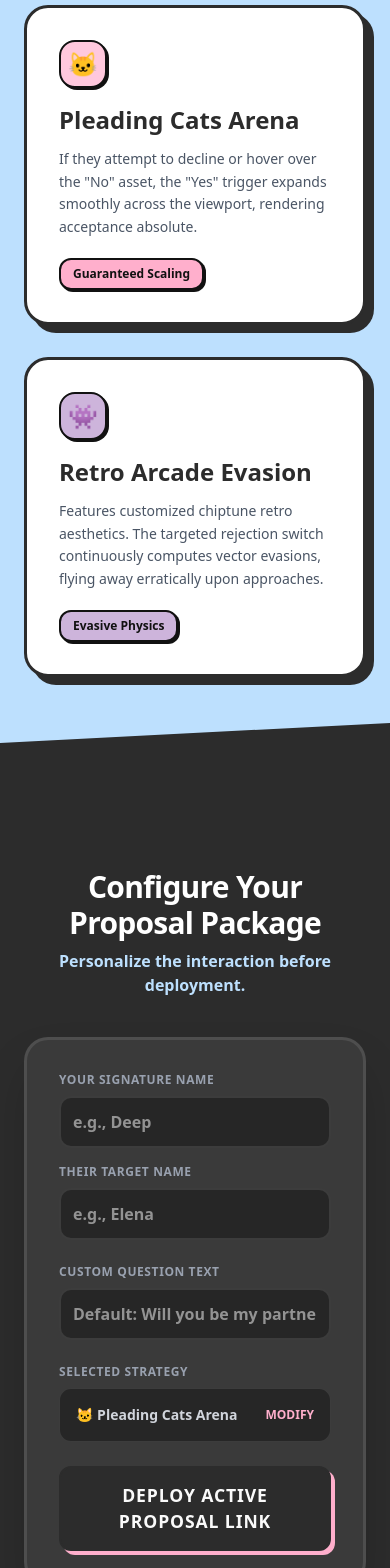
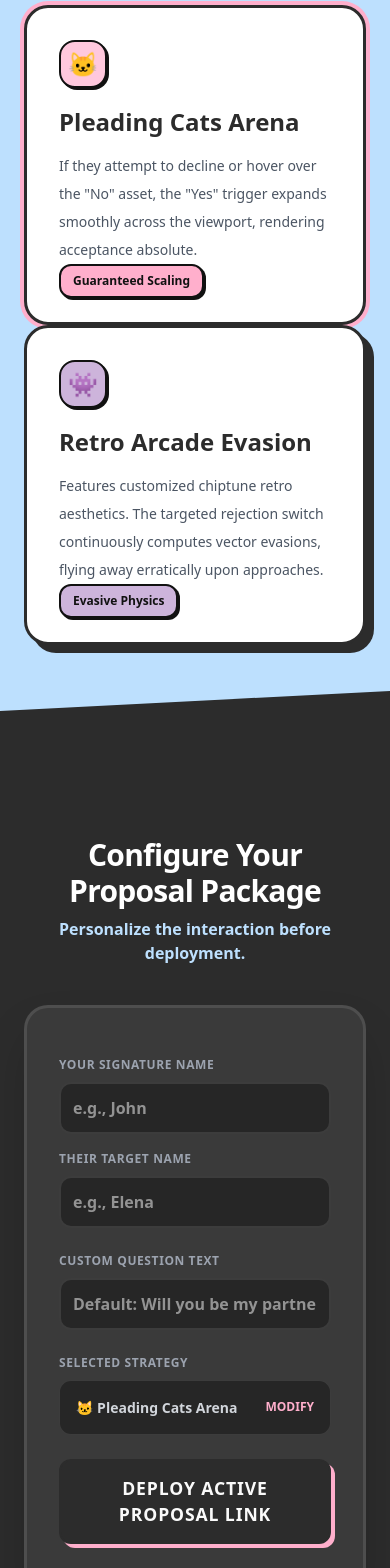
Before and after one commit to Bearcry55/tellme, a Next.js app in the folder frontend/: page / in a window 390 px wide. Shown: the part 1080-2648 px from the top of the page. Built offline with nearby package versions, Linux system fonts and the light colour scheme.

Commit message:
create different css file for better structure

```diff
--- a/frontend/components/Catalog.tsx
+++ b/frontend/components/Catalog.tsx
@@ -1,7 +1,7 @@
 "use client";
 
-import { Layers, Smartphone, Send, ShieldCheck } from "lucide-react";
 
+import styles from "./SkylineCatalog.module.css"
 interface SkylineCatalogProps {
   templateId: string;
   setTemplateId: (id: string) => void;
@@ -27,7 +27,7 @@ export default function SkylineCatalog({
           </p>
         </div>
 
-        <div className="grid grid-cols-1 md:grid-cols-2 gap-8">
+
 
     {/* CARD 1 */}
 <div
@@ -35,69 +35,71 @@ export default function SkylineCatalog({
     setTemplateId("pleading-cats-02");
     scrollToForm();
   }}
-            className={`cursor-pointer solid-card p-8 flex flex-col justify-between h-80 transition-transform hover:-translate-y-2 bg-white ${
+  className={`${styles.catalogCard} solid-card ${
     templateId === "pleading-cats-02"
-                ? "ring-4 ring-[#FFAFCC]"
+      ? styles.selectedPink
       : ""
   }`}
 >
   <div>
-              <div className="w-12 h-12 rounded-2xl bg-[#FFC8DD] border-2 border-[#111] flex items-center justify-center text-2xl mb-4 shadow-[2px_2px_0px_#111]">
+    <div
+      className={`${styles.iconBox} ${styles.iconPink}`}
+    >
       🐱
     </div>
 
-              <h3 className="text-2xl font-black text-[#2C2C2C]">
+    <h3 className={styles.cardTitle}>
       Pleading Cats Arena
     </h3>
 
-              <p className="text-gray-600 text-sm mt-3 font-medium leading-relaxed">
+    <p className={styles.cardDescription}>
       If they attempt to decline or hover over the "No"
       asset, the "Yes" trigger expands smoothly across the
       viewport, rendering acceptance absolute.
     </p>
   </div>
 
-            <span className="text-xs font-black text-[#111] bg-[#FFAFCC] border-2 border-[#111] px-3 py-1.5 rounded-xl self-start shadow-[2px_2px_0px_#111]">
+  <span
+    className={`${styles.badge} ${styles.badgePink}`}
+  >
     Guaranteed Scaling
   </span>
 </div>
-
-          {/* CARD 2 */}
          <div
   onClick={() => {
     setTemplateId("retro-pixel-03");
     scrollToForm();
   }}
-            className={`cursor-pointer solid-card p-8 flex flex-col justify-between h-80 transition-transform hover:-translate-y-2 bg-white ${
+  className={`${styles.catalogCard} solid-card ${
     templateId === "retro-pixel-03"
-                ? "ring-4 ring-[#CDB4DB]"
+      ? styles.selectedPurple
       : ""
   }`}
 >
   <div>
-              <div className="w-12 h-12 rounded-2xl bg-[#CDB4DB] border-2 border-[#111] flex items-center justify-center text-2xl mb-4 shadow-[2px_2px_0px_#111]">
+    <div
+      className={`${styles.iconBox} ${styles.iconPurple}`}
+    >
       👾
     </div>
 
-              <h3 className="text-2xl font-black text-[#2C2C2C]">
+    <h3 className={styles.cardTitle}>
       Retro Arcade Evasion
     </h3>
 
-              <p className="text-gray-600 text-sm mt-3 font-medium leading-relaxed">
+    <p className={styles.cardDescription}>
       Features customized chiptune retro aesthetics. The
       targeted rejection switch continuously computes vector
       evasions, flying away erratically upon approaches.
     </p>
   </div>
 
-            <span className="text-xs font-black text-[#111] bg-[#CDB4DB] border-2 border-[#111] px-3 py-1.5 rounded-xl self-start shadow-[2px_2px_0px_#111]">
+  <span
+    className={`${styles.badge} ${styles.badgePurple}`}
+  >
     Evasive Physics
   </span>
 </div>
-        </div>
-
-
-
       {/* WAVE */}
       <div
         className="absolute bottom-0 left-0 w-full overflow-hidden"
--- /dev/null
+++ b/frontend/components/ProposalForm.module.css
@@ -0,0 +1,88 @@
+.proposalCard {
+  background: #3a3a3a;
+  border: 3px solid rgba(255, 255, 255, 0.1);
+  border-radius: 1.5rem;
+  padding: 2rem;
+  box-shadow: 0 25px 50px -12px rgb(0 0 0 / 0.25);
+}
+
+.formLabel {
+  display: block;
+  font-size: 0.75rem;
+  font-weight: 900;
+  letter-spacing: 0.05em;
+  text-transform: uppercase;
+  color: #9ca3af;
+  margin-bottom: 0.5rem;
+}
+
+.formInput {
+  width: 100%;
+  background: #262626;
+  border: 2px solid rgba(255, 255, 255, 0.1);
+  border-radius: 0.75rem;
+  padding: 0.75rem;
+  color: white;
+  font-weight: 600;
+  outline: none;
+}
+
+.formInputPurple:focus {
+  border-color: #cdb4db;
+}
+
+.formInputPink:focus {
+  border-color: #ffafcc;
+}
+
+.formInputBlue:focus {
+  border-color: #bde0fe;
+}
+
+.strategyBox {
+  padding: 1rem;
+  background: #262626;
+  border-radius: 0.75rem;
+  border: 1px solid rgba(255, 255, 255, 0.1);
+  display: flex;
+  justify-content: space-between;
+  align-items: center;
+  font-size: 0.875rem;
+  font-weight: 600;
+  color: #d1d5db;
+}
+
+.modifyBtn {
+  font-size: 0.75rem;
+  font-weight: 900;
+  text-transform: uppercase;
+  color: #ffafcc;
+  cursor: pointer;
+}
+
+.modifyBtn:hover {
+  text-decoration: underline;
+}
+
+.resultBox {
+  margin-top: 2.5rem;
+  padding-top: 2rem;
+  border-top: 1px dashed rgba(255, 255, 255, 0.1);
+  display: flex;
+  justify-content: space-around;
+  align-items: center;
+  gap: 1.5rem;
+  background: #252525;
+  padding: 1.5rem;
+  border-radius: 1rem;
+}
+
+@media (max-width: 640px) {
+  .proposalCard {
+    padding: 3rem 2rem;
+  }
+
+  .resultBox {
+    flex-direction: column;
+  }
+}
--- a/frontend/components/ProposalForm.tsx
+++ b/frontend/components/ProposalForm.tsx
@@ -1,5 +1,6 @@
 "use client";
 
+import styles from"./ProposalForm.module.css"
 import { useState } from "react";
 import { motion } from "framer-motion";
 
@@ -89,7 +90,6 @@ export default function ProposalForm({
   return (
     <section className="theme-form py-24 px-6">
   <div className="max-w-3xl mx-auto">
-
     <div className="mb-10 text-center">
       <h3 className="text-3xl sm:text-4xl font-black tracking-tight">
         Configure Your Proposal Package
@@ -100,13 +100,11 @@ export default function ProposalForm({
       </p>
     </div>
 
-        <div className="bg-[#3A3A3A] border-[3px] border-white/10 rounded-3xl p-8 sm:p-12 shadow-2xl">
+    <div className={styles.proposalCard}>
       <form onSubmit={handleSubmit} className="space-y-6">
-
         <div className="grid grid-cols-1 sm:grid-cols-2 gap-4">
-
           <div>
-                <label className="block text-xs font-black tracking-wider uppercase text-gray-400 mb-2">
+            <label className={styles.formLabel}>
               Your Signature Name
             </label>
 
@@ -114,16 +112,14 @@ export default function ProposalForm({
               type="text"
               required
               value={senderName}
-                  onChange={(e) =>
-                    setSenderName(e.target.value)
-                  }
-                  placeholder="e.g., Deep"
-                  className="w-full bg-[#262626] border-2 border-white/10 rounded-xl p-3 font-semibold text-white focus:outline-none focus:border-[#CDB4DB]"
+              onChange={(e) => setSenderName(e.target.value)}
+              placeholder="e.g., John"
+              className={`${styles.formInput} ${styles.formInputPurple}`}
             />
           </div>
 
           <div>
-                <label className="block text-xs font-black tracking-wider uppercase text-gray-400 mb-2">
+            <label className={styles.formLabel}>
               Their Target Name
             </label>
 
@@ -131,37 +127,33 @@ export default function ProposalForm({
               type="text"
               required
               value={receiverName}
-                  onChange={(e) =>
-                    setReceiverName(e.target.value)
-                  }
+              onChange={(e) => setReceiverName(e.target.value)}
               placeholder="e.g., Elena"
-                  className="w-full bg-[#262626] border-2 border-white/10 rounded-xl p-3 font-semibold text-white focus:outline-none focus:border-[#FFAFCC]"
+              className={`${styles.formInput} ${styles.formInputPink}`}
             />
           </div>
         </div>
 
         <div>
-              <label className="block text-xs font-black tracking-wider uppercase text-gray-400 mb-2">
+          <label className={styles.formLabel}>
             Custom Question Text
           </label>
 
           <input
             type="text"
             value={customQuestion}
-                onChange={(e) =>
-                  setCustomQuestion(e.target.value)
-                }
+            onChange={(e) => setCustomQuestion(e.target.value)}
             placeholder="Default: Will you be my partner?"
-                className="w-full bg-[#262626] border-2 border-white/10 rounded-xl p-3 font-semibold text-white focus:outline-none focus:border-[#BDE0FE]"
+            className={`${styles.formInput} ${styles.formInputBlue}`}
           />
         </div>
 
         <div>
-              <label className="block text-xs font-black tracking-wider uppercase text-gray-400 mb-2">
+          <label className={styles.formLabel}>
             Selected Strategy
           </label>
 
-              <div className="p-4 bg-[#262626] rounded-xl border border-white/10 font-semibold text-sm text-gray-300 flex items-center justify-between">
+          <div className={styles.strategyBox}>
             <span>
               {templateId === "pleading-cats-02"
                 ? "🐱 Pleading Cats Arena"
@@ -171,7 +163,7 @@ export default function ProposalForm({
             <button
               type="button"
               onClick={scrollToCatalog}
-                  className="text-xs font-black text-[#FFAFCC] uppercase hover:underline"
+              className={styles.modifyBtn}
             >
               Modify
             </button>
@@ -193,28 +185,20 @@ export default function ProposalForm({
         <motion.div
           initial={{ opacity: 0, y: 15 }}
           animate={{ opacity: 1, y: 0 }}
-              className="mt-10 pt-8 border-t border-dashed border-white/10 flex flex-col sm:flex-row items-center justify-around gap-6 bg-[#252525] p-6 rounded-2xl"
+          className={styles.resultBox}
         >
           <button
-                onClick={() =>
-                  handleCopy(generatedLink, true)
-                }
+            onClick={() => handleCopy(generatedLink, true)}
             className="cta-share"
           >
-                <span className="text-white">
-                  {shareText}
-                </span>
+            <span className="text-white">{shareText}</span>
           </button>
 
           <button
-                onClick={() =>
-                  handleCopy(trackerLink, false)
-                }
+            onClick={() => handleCopy(trackerLink, false)}
             className="cta-track"
           >
-                <span className="text-white">
-                  {trackText}
-                </span>
+            <span className="text-white">{trackText}</span>
           </button>
         </motion.div>
       )}
--- /dev/null
+++ b/frontend/components/SkylineCatalog.module.css
@@ -0,0 +1,77 @@
+.catalogCard {
+  cursor: pointer;
+  padding: 2rem;
+  display: flex;
+  flex-direction: column;
+  justify-content: space-between;
+  height: 20rem;
+
+  background: white;
+  transition: transform 0.2s ease;
+}
+
+.catalogCard:hover {
+  transform: translateY(-8px);
+}
+
+.selectedPink {
+  box-shadow: 0 0 0 4px #ffafcc;
+}
+
+.selectedPurple {
+  box-shadow: 0 0 0 4px #cdb4db;
+}
+
+.iconBox {
+  width: 3rem;
+  height: 3rem;
+  border-radius: 1rem;
+  border: 2px solid #111;
+  display: flex;
+  align-items: center;
+  justify-content: center;
+  font-size: 1.5rem;
+  margin-bottom: 1rem;
+  box-shadow: 2px 2px 0 #111;
+}
+
+.iconPink {
+  background: #ffc8dd;
+}
+
+.iconPurple {
+  background: #cdb4db;
+}
+
+.cardTitle {
+  font-size: 1.5rem;
+  font-weight: 900;
+  color: #2c2c2c;
+}
+
+.cardDescription {
+  color: #4b5563;
+  font-size: 0.875rem;
+  margin-top: 0.75rem;
+  font-weight: 500;
+  line-height: 2;
+}
+
+.badge {
+  font-size: 0.75rem;
+  font-weight: 900;
+  color: #111;
+  border: 2px solid #111;
+  padding: 0.375rem 0.75rem;
+  border-radius: 0.75rem;
+  align-self: flex-start;
+  box-shadow: 2px 2px 0 #111;
+}
+
+.badgePink {
+  background: #ffafcc;
+}
+
+.badgePurple {
+  background: #cdb4db;
+}
```
Lines whose indentation alone changed are shown as unchanged.
